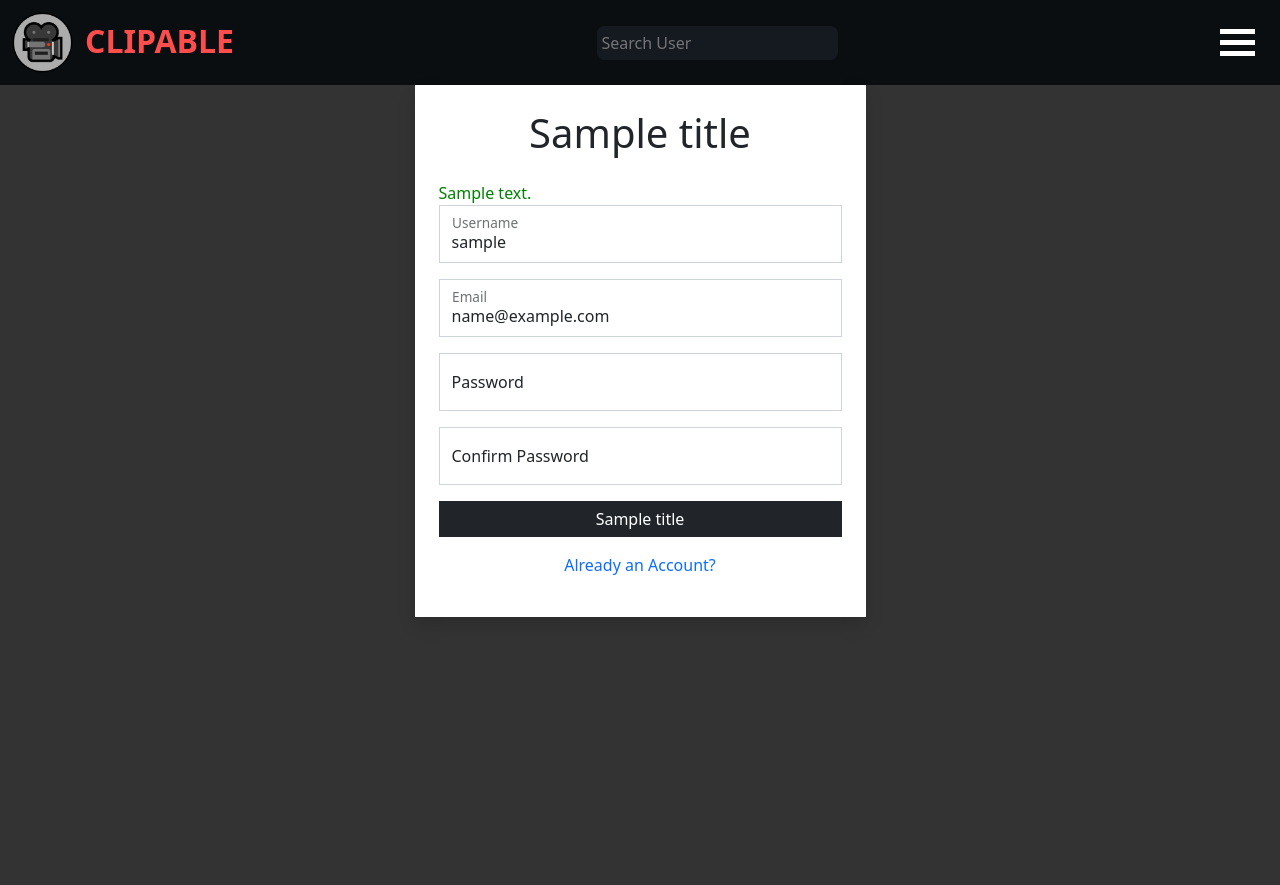
After one commit to chomeProgramming/clipable, a Node server app: template views/signup.handlebars in a window 1280 px wide. The commit adds this page. Run offline with Node 20, Linux system fonts and the light colour scheme; the template is opened without the code that fills it: most values are stand-ins (such as "Sample title", 1, 10 or a date in 2020); data that the repository does not hold is empty; some libraries are stand-ins or nearby versions.

Commit message:
finished login/signup/logout + display logged in

```diff
--- a/index.js
+++ b/index.js
@@ -54,6 +54,7 @@ app.use(express.urlencoded({ extended: false }))
 app.engine("handlebars", exphbs({ defaultLayout: "main" }))
 app.set("view engine", "handlebars")
 
+app.use(require("./routes/user").getAuthUser)
 app.use("/views/static/", express.static(path.join(__dirname, "views/static")))
 
 app.use((req, res, next) => {
@@ -70,9 +71,16 @@ app.get("/", (req, res) => {
             console.log(err.message)
         res.render("index", {
             title: "Clipable",
-            videos: result.rows
+            videos: result.rows,
+            authUser: req.body.authUser
         })
     })
+})
+app.use("/", require("./routes/user").router)
+
+app.get('/favicon.ico', (req, res) => {
+    res.writeHead(200, {'Content-Type': 'image/jpeg'});
+    res.end(fs.readFileSync("./views/static/imgs/favicon.ico"))
 })
 
 app.get("/post/", (req, res) => {
@@ -126,10 +134,6 @@ app.get("/sql/videos/:video_id", (req, res) => {
     })
 })
 
-app.get('/favicon.ico', (req, res) => {
-    res.writeHead(200, {'Content-Type': 'image/jpeg'});
-    res.end(fs.readFileSync("./views/static/imgs/favicon.ico"))
-})
 app.get("*", (req, res) => {
     displayNotFound(res)
 })
--- a/package.json
+++ b/package.json
@@ -16,7 +16,9 @@
     "express": "^4.17.1",
     "express-fileupload": "^1.2.1",
     "express-handlebars": "^5.3.2",
+    "md5": "^2.3.0",
     "multer": "^1.4.2",
+    "node-machine-id": "^1.1.12",
     "pg": "^8.6.0"
   }
 }
--- /dev/null
+++ b/routes/user.js
@@ -0,0 +1,130 @@
+const express = require("express")
+const fs = require("fs")
+const md5 = require("md5")
+const { machineId, machineIdSync } = require("node-machine-id")
+const { Pool, Client } = require("pg")
+
+const router = express.Router()
+const db = new Pool({
+    connectionString: require("../client").connectionString,
+    ssl: {
+        rejectUnauthorized: false
+    }
+})
+const getAuthUserSQL = fs.readFileSync("./sql/getAuthUser.sql").toString()
+const signupSQL = fs.readFileSync("./sql/signup.sql").toString().split(";")
+const loginSQL = fs.readFileSync("./sql/login.sql").toString()
+
+let DEVICE_ID
+machineId().then(id => {
+    DEVICE_ID = id
+})
+let errMessage = ""
+let inputData = {}
+const outputError = (req, error) => {
+    errMessage = error
+    inputData = req.body
+}
+const forbiddenLoggedOut = ["/logout"]
+const forbiddenLoggedIn = ["/login", "/signup"]
+
+router.get("/login", (req, res) => {
+    res.render("login", {
+        layout: "user",
+        title: "Login",
+        errMessage: errMessage,
+        inputData: inputData,
+    })
+    errMessage = ""
+    inputData = {}
+})
+router.get("/signup", (req, res) => {
+    res.render("signup", {
+        layout: "user",
+        title: "Sign Up",
+        errMessage: errMessage,
+        inputData: inputData,
+    })
+    errMessage = ""
+    inputData = {}
+})
+router.get("/logout", (req, res) => {
+    db.query("UPDATE auth_devices SET user_id = null WHERE device_id = $1", [DEVICE_ID], (err) => {
+        if (err)
+            console.log(err.message)
+        res.redirect("/logout")
+    })
+})
+router.post("/login", (req, res) => {
+    if (!req.body.username_email || !req.body.password) {
+        outputError(req, "Something is missing.")
+        return res.redirect("/login")
+    }
+    db.query(loginSQL, [req.body.username_email, md5(req.body.password), DEVICE_ID], (err, result) => {
+        if (err)
+            console.log(err.message)
+        if (result.rowCount == 0 || !result.rows[0].user_id)
+            outputError(req, "Wrong username, email or password.")
+
+        res.redirect("/login")
+    })
+})
+router.post("/signup", (req, res) => {
+    if (!req.body.username || !req.body.password || !req.body.confirm_password) {
+        outputError(req, "Something is missing.")
+        return res.redirect("/signup")
+    }
+
+    db.query(signupSQL[0], [req.body.username, md5(req.body.password), req.body.email, false], (err, newUser) => {
+        if (err) {
+            console.log(err.message)
+            outputError(req, "Username already exist.")
+            return res.redirect("/signup")
+        }
+
+        db.query(signupSQL[2], [newUser.rows[0].id, DEVICE_ID], (err) => {
+            if (err) {
+                outputError(req, err.message)
+                return res.redirect("/signup")
+            }
+            res.redirect("/signup")
+        })
+    })
+})
+router.get("/currentAuthUser", (req, res) => {
+    res.json(req.body.authUser)
+})
+
+const getAuthUser = (req, res, next) => {
+    db.query("SELECT * FROM auth_devices WHERE device_id = $1", [DEVICE_ID], (err, result) => {
+        if (err) {
+            console.log("Error: "+err.message)
+            return next()
+        }
+        if (result.rowCount == 0) {
+            db.query(signupSQL[1], [DEVICE_ID], (err) => {
+                if (err)
+                    console.log("Error: "+err.message)
+            })
+        }
+        db.query(getAuthUserSQL, [DEVICE_ID], (err, result) => {
+            if (err)
+                console.log(err.message)
+            if (result.rowCount == 0) {
+                req.body.authUser = null
+                if (forbiddenLoggedOut.includes(req.originalUrl))
+                    return res.redirect("/")
+            } else {
+                req.body.authUser = result.rows[0]
+                if (forbiddenLoggedIn.includes(req.originalUrl))
+                    return res.redirect("/")
+            }
+            next()
+        })
+    })
+}
+
+module.exports = {
+    router,
+    getAuthUser
+}
--- /dev/null
+++ b/sql/getAuthUser.sql
@@ -0,0 +1,3 @@
+SELECT user_id, device_id, username, email, isAdmin, last_login, timezone FROM auth_devices
+    JOIN auth_users ON auth_devices.user_id = auth_users.id
+    WHERE device_id = $1
--- /dev/null
+++ b/sql/login.sql
@@ -0,0 +1,4 @@
+UPDATE auth_devices
+    SET user_id = (SELECT id FROM auth_users WHERE (username = $1 OR email = $1) AND password = $2)
+    WHERE device_id = $3
+RETURNING *;
--- a/sql/start.sql
+++ b/sql/start.sql
@@ -13,5 +13,21 @@ CREATE TABLE IF NOT EXISTS uploads (
         REFERENCES videos (id)
             ON DELETE CASCADE
 );
+CREATE TABLE IF NOT EXISTS auth_users (
+    id SERIAL PRIMARY KEY,
+    username TEXT NOT NULL UNIQUE,
+    email TEXT,
+    password TEXT NOT NULL,
+    isAdmin BOOLEAN DEFAULT FALSE,
+    timezone TEXT,
+    last_login DATE
+);
+CREATE TABLE IF NOT EXISTS auth_devices (
+    device_id TEXT NOT NULL PRIMARY KEY,
+    user_id INTEGER,
+    FOREIGN KEY (user_id)
+        REFERENCES auth_users (id)
+            ON DELETE SET NULL
+);
 
 -- channel_id (foreign key)
--- a/views/layouts/main.handlebars
+++ b/views/layouts/main.handlebars
@@ -35,26 +35,33 @@
             <input type="text" class="input" placeholder="Search User" id="input"/>
 
             {{!-- <i class="material-icons own-menu-icon">&#xe5d2;</i> --}}
-            <div class="menu" onclick="openMenuBar()">
-                <div></div>
-                <div></div>
-                <div></div>
-            </div>
             <div id="header__login">
                 {{#if authUser}}
-                    <button type="button" class="btn button">LOGOUT</button>
+                    <a class="btn button" href="#">{{ authUser.username }}</a>
+                {{/if}}
+                {{!-- {{#if authUser}}
+                    <a class="btn button" href="/logout">LOGOUT</a>
                 {{else}}
-                    <button type="button" class="btn button">LOGIN</button>
-                    <button type="button" class="btn button">SIGN UP</button>
-                {{/if}}
+                    <a class="btn button" href="/login">LOGIN</a>
+                    <a class="btn button" href="/signup">SIGN UP</a>
+                {{/if}} --}}
+                <div class="menu" onclick="openMenuBar()">
+                    <div></div>
+                    <div></div>
+                    <div></div>
+                </div>
             </div>
             <div id="menuBar" class="menu-bar">
                 <a href="javascript:void(0)" class="closebtn" onclick="closeMenuBar()">&times;</a>
                 <div class="menu-content">
                     <h2 class="title-text">CLIPABLE</h2>
-                    <a href="#">Login</a>
-                    <a href="#">Sign Up</a>
-                    <a href="#">Profile</a>
+                    {{#if authUser}}
+                        <a href="#" class="title-text">{{authUser.username}}</a>
+                        <a href="/logout">Logout</a>
+                    {{else}}
+                        <a href="/login">Login</a>
+                        <a href="/signup">Sign Up</a>
+                    {{/if}}
                 </div>
             </div>
         </div>
--- /dev/null
+++ b/views/signup.handlebars
@@ -0,0 +1,35 @@
+<section class="container">
+    <div class="row content d-flex justify-content-center align-items-center">
+        <div class="col-md-5">
+            <div class="box shadow bg-white p-4">
+                <h3 class="mb-4 text-center fs-1">{{ title }}</h3>
+                <form action="/signup" method="POST" class="mb-3">
+                    <h9 style="color: red; text-align: center;">{{ errMessage }}</h9>
+                    <h9 style="color: green; text-align: center;">{{ okMessage }}</h9>
+                    <div class="form-floating mb-3">
+                        <input type="text" name="username" value="{{inputData.username}}" class="form-control rounded-0" placeholder="Username">
+                        <label for="username">Username</label>
+                    </div>
+                    <div class="form-floating mb-3">
+                        <input type="email" name="email" value="{{inputData.email}}" class="form-control rounded-0" placeholder="Email">
+                        <label for="email">Email</label>
+                    </div>
+                    <div class="form-floating mb-3">
+                        <input type="password" name="password" class="form-control rounded-0" placeholder="Password">
+                        <label for="password">Password</label>
+                    </div>
+                    <div class="form-floating mb-3">
+                        <input type="password" name="confirm_password" class="form-control rounded-0" placeholder="Confirm Password">
+                        <label for="confirm_password">Confirm Password</label>
+                    </div>
+                    <div class="d-grid gap-2 mb-3">
+                        <button type="submit" class="btn btn-dark border-0 rounded-0">{{ title }}</button>
+                    </div>
+                </form>
+                <div class="forgot-password-link mb-3 text-center" style="text-align: center;">
+                    <a href="/login" title="Sign In" class="text-decoration-none">Already an Account?</a>
+                </div>
+            </div>
+        </div>
+    </div>
+</section>
--- a/views/static/title.css
+++ b/views/static/title.css
@@ -6,7 +6,12 @@
 }
 
 #header__login {
-    margin-right: 20px;
+    display: flex;
+    flex-direction: row;
+    /* margin-right: 20px; */
+}
+#header__login > * {
+    margin-left: 20px;
 }
 #header__image {
     display: flex;
@@ -53,9 +58,9 @@
 }
 
 
-#header__login {
+/* #header__login {
     display: none;
-}
+} */
 .menu {
     display: block;
 }
@@ -66,21 +71,26 @@
     }
 }
 
-@media only screen and (max-width: 300px) {
+/* @media only screen and (max-width: 300px) { */
+@media only screen and (max-width: 350px) {
     .menu {
         margin-right: 5px;
     }
 }
-@media only screen and (max-width: 270px) {
+/* @media only screen and (max-width: 270px) { */
+@media only screen and (max-width: 350px) {
     #header__image h2 {
         display: none;
     }
     .menu {
         margin-right: 20px;
     }
-
 }
-
+@media only screen and (max-width: 260px) {
+    #header__login > a {
+        display: none;
+    }
+}
 
 /* menu-bar: */
 .menu-bar {
```
Also changed, not shown: sql/signup.sql (added, +11 -0 lines), views/layouts/user.handlebars (added, +17 -0 lines), views/login.handlebars (added, +30 -0 lines), views/static/user.css (added, +9 -0 lines), 1 other file.
